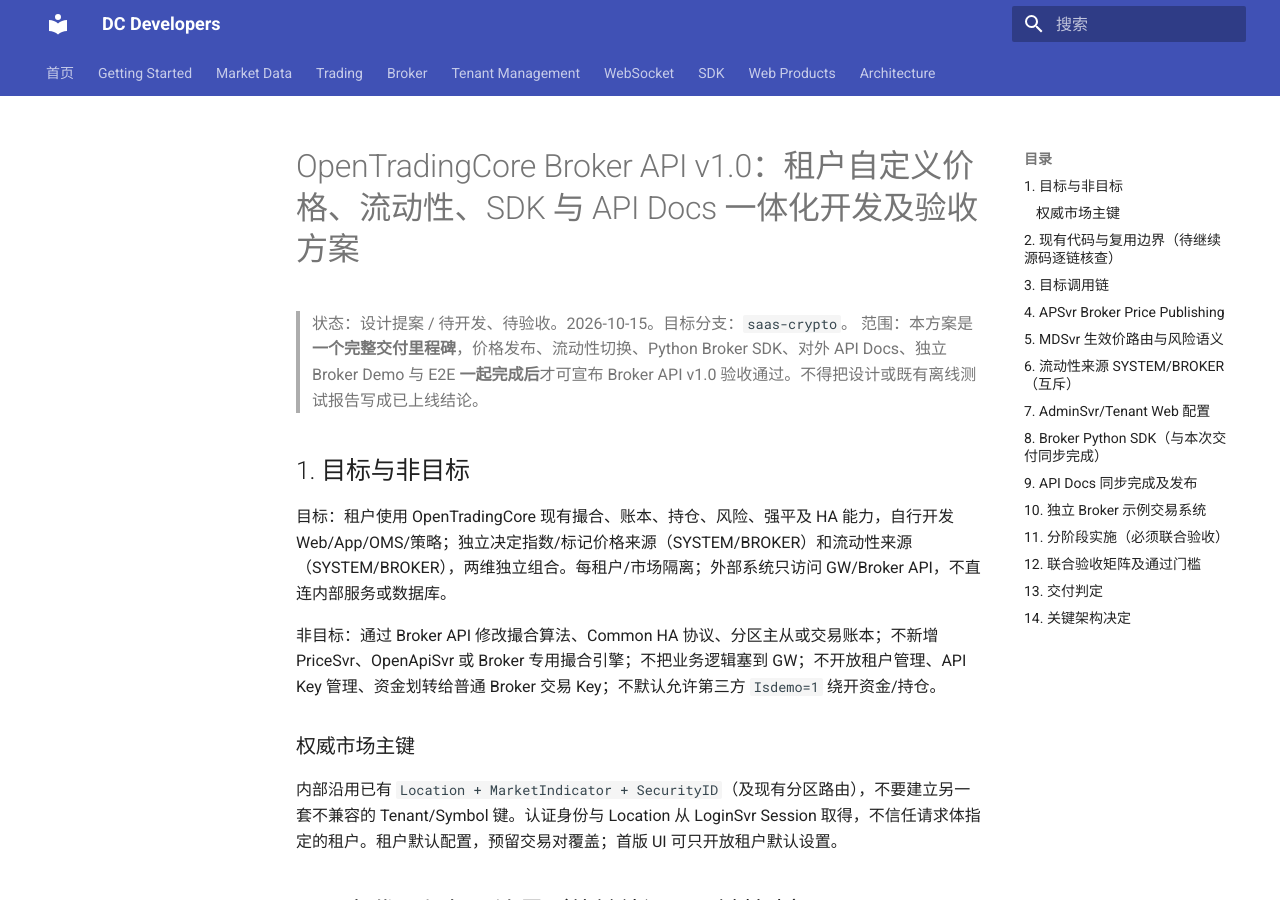
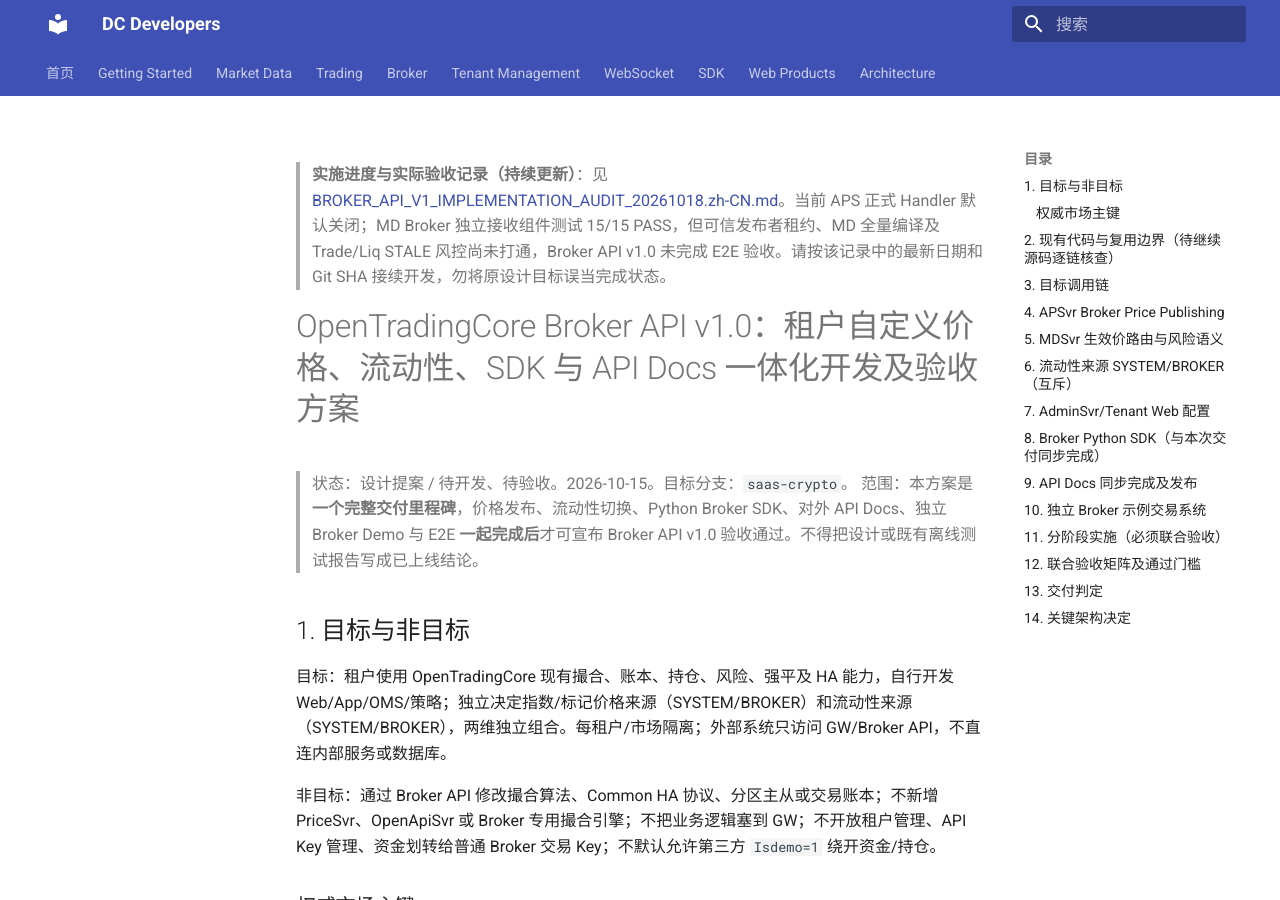
Before and after one commit to bliplink/dc-quant-deploy, an MkDocs documentation site: the page built from docs/BROKER_API_TENANT_PRICE_LIQUIDITY_PYTHON_SDK_DOCS_PLAN_20261015.zh-CN.md, in a window 1280 px wide and 900 px high. Built offline with MkDocs 1.6.1 and Material for MkDocs 9.7.7, drawn with Linux system fonts in a browser that asks for light colours.

Commit message:
docs(broker): link original implementation plan to continuously updated acceptance audit [skip ci]

```diff
--- a/docs/BROKER_API_TENANT_PRICE_LIQUIDITY_PYTHON_SDK_DOCS_PLAN_20261015.zh-CN.md
+++ b/docs/BROKER_API_TENANT_PRICE_LIQUIDITY_PYTHON_SDK_DOCS_PLAN_20261015.zh-CN.md
@@ -1,3 +1,5 @@
+> **实施进度与实际验收记录（持续更新）**：见 [BROKER_API_V1_IMPLEMENTATION_AUDIT_20261018.zh-CN.md](BROKER_API_V1_IMPLEMENTATION_AUDIT_20261018.zh-CN.md)。当前 APS 正式 Handler 默认关闭；MD Broker 独立接收组件测试 15/15 PASS，但可信发布者租约、MD 全量编译及 Trade/Liq STALE 风控尚未打通，Broker API v1.0 未完成 E2E 验收。请按该记录中的最新日期和 Git SHA 接续开发，勿将原设计目标误当完成状态。
+
 # OpenTradingCore Broker API v1.0：租户自定义价格、流动性、SDK 与 API Docs 一体化开发及验收方案
 
 > 状态：设计提案 / 待开发、待验收。2026-10-15。目标分支：`saas-crypto`。
```
